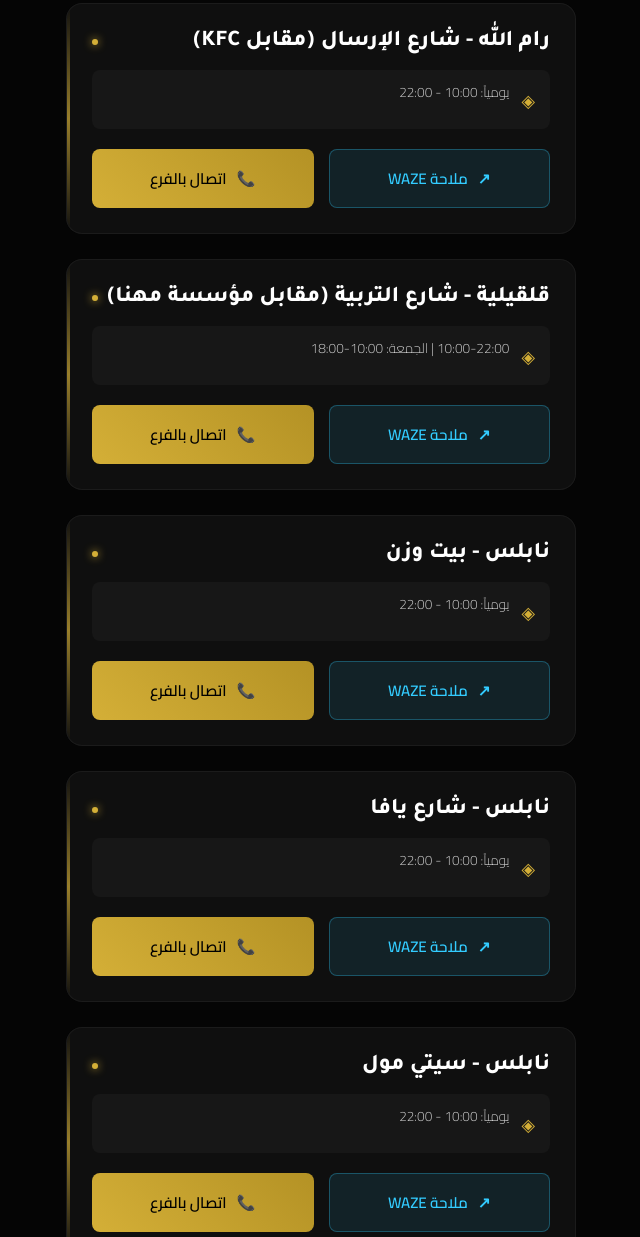
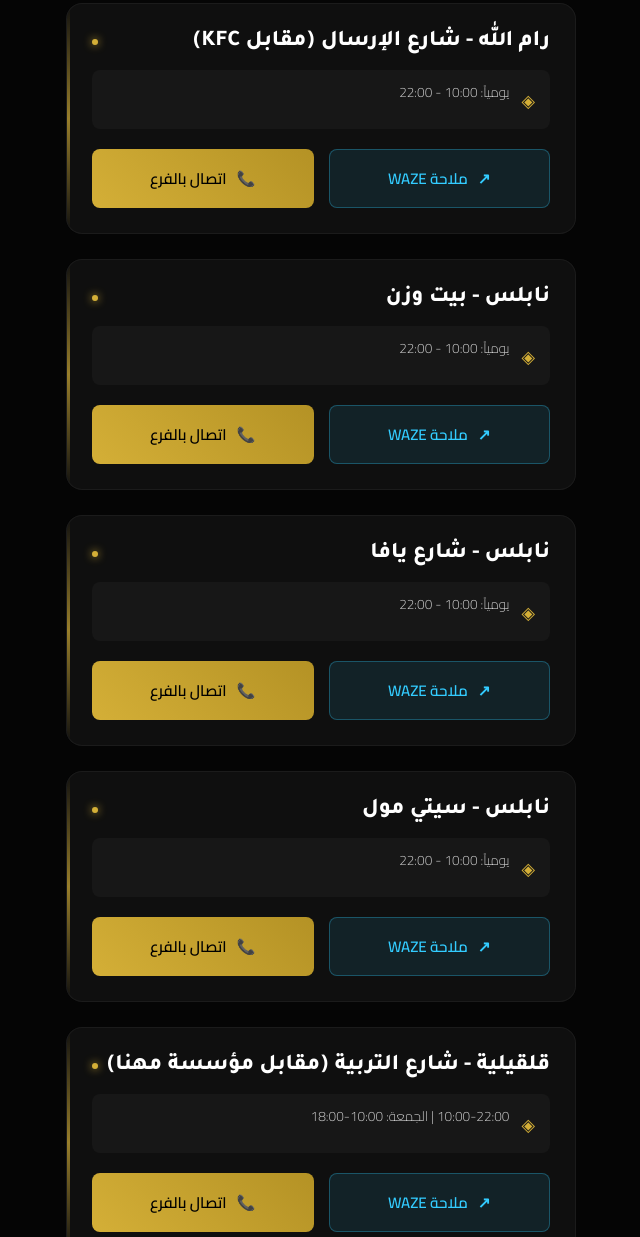
Before and after one commit to abomkdad/-, a plain HTML site: page index.html in a window 1280 px wide. Shown: the part 7102-8339 px from the top of the page, without its empty margins (319-959 px from the left). Drawn offline with nearby package versions, Linux system fonts and the light colour scheme; a web font is replaced by a local one.

Commit message:
Update city entries and add missing links

```diff
--- a/index.html
+++ b/index.html
@@ -396,12 +396,17 @@
             { id: 13, nameAr: "بقعاثا", nameHe: "בקעאתה", phone: "0508514202", directLink: "https://www.waze.com/ul?q=As'ad%20Kanj%20Square%20Buq'ata&navigate=yes", hoursAr: "يومياً: 12:00 - 21:00", hoursHe: "כל יום: 12:00 - 21:00" },
 
             // الضفة الغربية (روابط عامة للمدن بسبب محدودية الخريطة)
+            // رام الله
             { id: 29, nameAr: "رام الله - الأيكون مول", nameHe: "ראמאללה - קניון אייקון", phone: "0592592502", directLink: "https://waze.com/ul?q=Icon%20Mall%20Ramallah&navigate=yes", hoursAr: "يومياً: 10:00 - 22:00", hoursHe: "כל יום: 10:00 - 22:00" },
             { id: 291, nameAr: "رام الله - شارع الإرسال (مقابل KFC)", nameHe: "ראמאללה - רחוב אל-אירסאל (מול KFC)", phone: "0592592502", directLink: "https://waze.com/ul?q=KFC%20Al-Irsal%20Ramallah&navigate=yes", hoursAr: "يومياً: 10:00 - 22:00", hoursHe: "כל יום: 10:00 - 22:00" },
-            { id: 31, nameAr: "قلقيلية - شارع التربية (مقابل مؤسسة مهنا)", nameHe: "קלקוליה - רחוב החינוך (מול מוסד מהנא)", phone: "0595800150", directLink: "https://waze.com/ul?q=Mahanna%20Store%20Qalqilya&navigate=yes", hoursAr: "10:00-22:00 | الجمعة: 10:00-18:00", hoursHe: "10:00-22:00 | שישי: עד 18:00" },
-            { id: 27, nameAr: "نابلس - بيت وزن", nameHe: "שכם - בית וזן", phone: "0598094672", waze: "Mad Perfume Nablus", hoursAr: "يومياً: 10:00 - 22:00", hoursHe: "כל השבוע: 10:00 - 22:00" },
+
+            // نابلس
+            { id: 27, nameAr: "نابلس - بيت وزن", nameHe: "שכם - בית וזן", phone: "0598094672", directLink: "https://waze.com/ul?q=Beit%20Wazan%20Nablus&navigate=yes", hoursAr: "يومياً: 10:00 - 22:00", hoursHe: "כל השבוע: 10:00 - 22:00" },
             { id: 271, nameAr: "نابلس - شارع يافا", nameHe: "שכם - רחוב יפו", phone: "0598094672", directLink: "https://waze.com/ul?q=Jaffa%20Street%20Nablus&navigate=yes", hoursAr: "يومياً: 10:00 - 22:00", hoursHe: "כל השבוע: 10:00 - 22:00" },
             { id: 272, nameAr: "نابلس - سيتي مول", nameHe: "שכם - סיטי מול", phone: "0598094672", directLink: "https://waze.com/ul?q=Nablus%20City%20Mall&navigate=yes", hoursAr: "يومياً: 10:00 - 22:00", hoursHe: "כל השבוע: 10:00 - 22:00" },
+
+            // باقي الضفة
+            { id: 31, nameAr: "قلقيلية - شارع التربية (مقابل مؤسسة مهنا)", nameHe: "קלקוליה - רחוב החינוך (מול מוסד מהנא)", phone: "0595800150", directLink: "https://waze.com/ul?q=Mahanna%20Store%20Qalqilya&navigate=yes", hoursAr: "10:00-22:00 | الجمعة: 10:00-18:00", hoursHe: "10:00-22:00 | שישי: עד 18:00" },
             { id: 28, nameAr: "طولكرم", nameHe: "טול כרם", phone: "0595552670", waze: "Mad Perfume Tulkarm", hoursAr: "10:00-20:00 | الجمعة: 10:00-18:00", hoursHe: "10:00-20:00 | שישי: עד 18:00" },
             { id: 30, nameAr: "بيت لحم", nameHe: "בית לחם", phone: "0599353940", waze: "Mad Perfume Bethlehem", hoursAr: "يومياً: 10:00 - 22:00", hoursHe: "כל יום: 10:00 - 22:00" },
             { id: 32, nameAr: "أريحا", nameHe: "יריחו", phone: "0592592502", waze: "Mad Perfume Jericho", hoursAr: "يومياً: 10:00 - 22:00", hoursHe: "כל יום: 10:00 - 22:00" }
```
